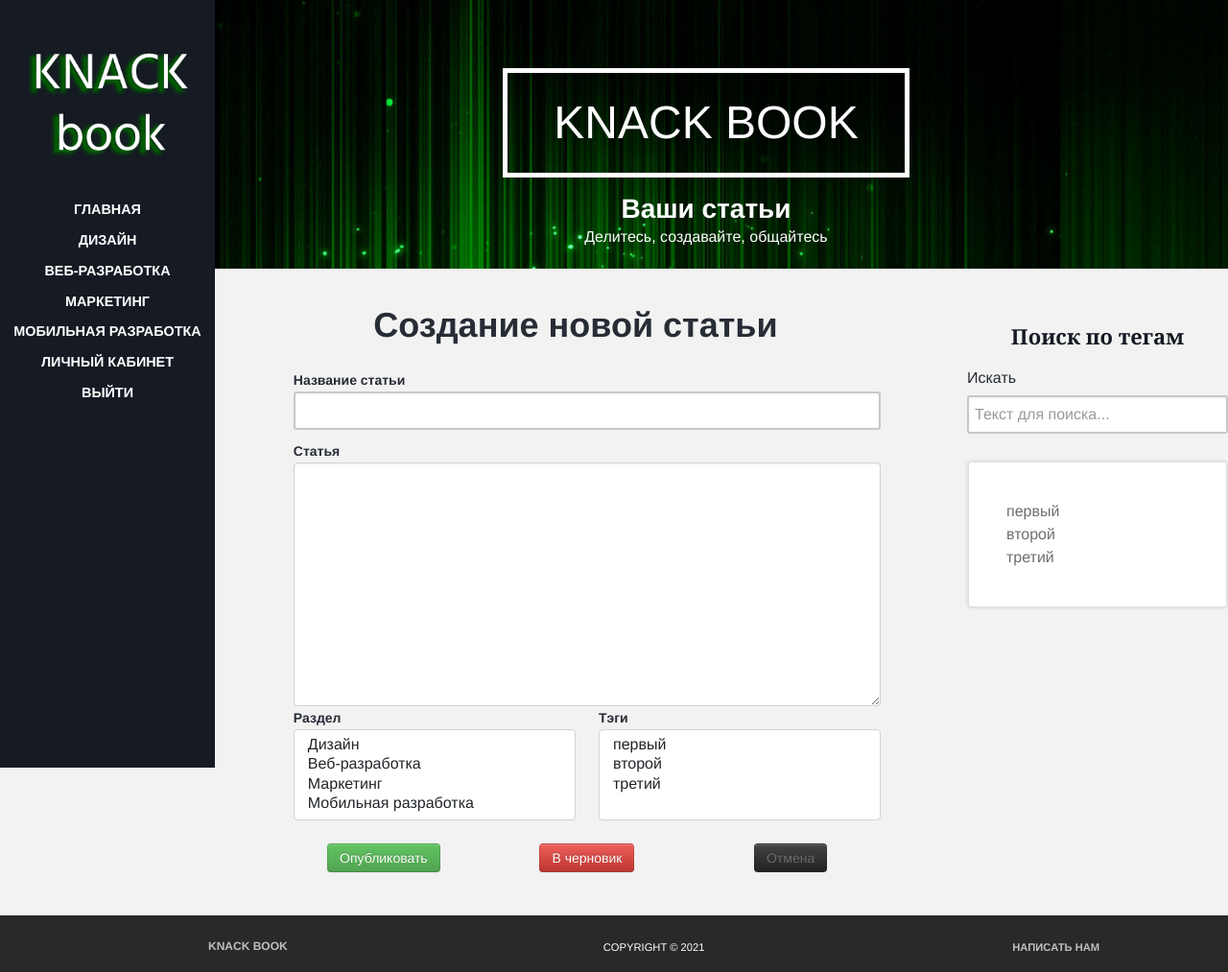
After one commit to alexvydrin/knackbook, a Django app: page /cabinet/new-article/ in a window 1280 px wide. The commit adds this page. Shown: the whole page at 96% size. Run offline with Django 3.2, Linux system fonts and the light colour scheme; a user stored in the database is signed in; data comes from the database, SQL or seed files in the repository.

Commit message:
Создание новой статьи

```diff
--- a/authapp/forms.py
+++ b/authapp/forms.py
@@ -20,6 +20,7 @@ class UserLoginForm(AuthenticationForm):
         super().__init__(*args, **kwargs)
         for field_name, field in self.fields.items():
             field.widget.attrs['class'] = 'form-control'
+            field.help_text = ''
 
 
 class UserRegisterForm(UserCreationForm):
--- /dev/null
+++ b/cabinetapp/forms.py
@@ -0,0 +1,16 @@
+from django.forms import ModelForm
+
+from mainapp.models import Article
+
+
+class NewArticleForm(ModelForm):
+    """Форма новой статьи"""
+
+    class Meta:
+        model = Article
+        fields = ('title', 'content', 'sections', 'tags')
+
+    def __init__(self, data=None, *args, **kwargs):
+        super().__init__(data=data, *args, **kwargs)
+        for field_name, field in self.fields.items():
+            field.widget.attrs['class'] = 'form-control'
--- a/cabinetapp/templates/cabinetapp/inc_menu.html
+++ b/cabinetapp/templates/cabinetapp/inc_menu.html
@@ -7,7 +7,7 @@
             <ul>
 
                 <li>
-                    <a href="{% url 'cabinet:cabinet' %}">
+                    <a href="{% url 'cabinet:new_article' %}">
                             <span class="">
                                 <span class="g-menu-item-title g-bold">Новая статья</span>
                             </span>
--- /dev/null
+++ b/cabinetapp/templates/cabinetapp/new_article.html
@@ -0,0 +1,71 @@
+{% extends 'mainapp/base.html' %}
+{% load static %}
+
+
+{% block content %}
+    <h1 class="center">Создание новой статьи</h1>
+    <div class="row">
+
+        <div class="col-1"></div>
+
+        <div class="col-10 g-bold">
+
+            <form action="{% url 'cabinet:new_article' %}" method="post">
+                {% csrf_token %}
+                <div class="row">
+
+                    <div class="col-12">
+                        <small>Название статьи</small>
+                        {{ form.title }}
+                    </div>
+
+                    <div class="col-12">
+                        <small>Статья</small>
+                        {{ form.content }}
+                    </div>
+
+                    <div class="col-6">
+                        <small>Раздел</small>
+                        {{ form.sections }}
+                    </div>
+
+                    <div class="col-6">
+                        <small>Тэги</small>
+                        {{ form.tags }}
+                    </div>
+
+                </div>
+
+
+
+
+                <div class="row">
+                    <div class="col-4 center">
+                        <button class="btn btn-success" type="submit"
+                                value="save" name="save">Опубликовать</button>
+                    </div>
+
+                    <div class="col-4 center">
+                        <button class="btn btn-danger" type="submit"
+                                value="draft" name="draft">В черновик</button>
+                    </div>
+
+                    <div class="col-4 center">
+                        <button class="btn btn-inverse">
+                            <a class="" href="{% url 'cabinet:cabinet' %}">
+                                Отмена
+                            </a>
+                        </button>
+                    </div>
+                </div>
+
+            </form>
+        </div>
+    </div>
+
+
+{% endblock %}
+
+{% block menu %}
+    {% include 'mainapp/inc_main_menu.html' %}
+{% endblock %}
--- a/cabinetapp/urls.py
+++ b/cabinetapp/urls.py
@@ -1,9 +1,10 @@
 from django.urls import path
 
-from .views import main
+from .views import main, new_article
 
 app_name = "cabinetapp"
 
 urlpatterns = [
     path('', main, name='cabinet'),
+    path('new-article/', new_article, name='new_article'),
 ]
--- a/cabinetapp/views.py
+++ b/cabinetapp/views.py
@@ -3,8 +3,24 @@ from django.shortcuts import render
 from django.urls import reverse
 
 from authapp.models import User
+from cabinetapp.forms import NewArticleForm
 from mainapp.models import Section, Article
 from tags.models import Tag
+
+
+def add_user_article(request, id_last_article):
+    """Добавления автора статьи"""
+    Article.objects.filter(id=id_last_article).update(user=request.user.id)
+
+
+def update_is_reviewing(request, id_last_article):
+    """Отправление статьи на модерацию"""
+    Article.objects.filter(id=id_last_article).update(is_reviewing=True)
+
+
+def update_is_published(request, id_last_article):
+    """Опубликовать статью. Удалить после создания модерации"""
+    Article.objects.filter(id=id_last_article).update(is_published=True)
 
 
 def main(request):
@@ -29,3 +45,33 @@ def main(request):
 
         return render(request, 'cabinetapp/cabinet.html', context)
     return HttpResponseRedirect(reverse('main:index'))
+
+
+def new_article(request):
+    """Создание новой статьи"""
+    if request.user.is_authenticated:
+        form = NewArticleForm(request.POST)
+        form.fields['tags'].required = False
+        if request.method == 'POST':
+            if form.is_valid():
+                form.save()
+                id_last_article = Article.objects.all().order_by('-id')[0].id
+                add_user_article(request, id_last_article)
+                if form.data.get('save'):
+                    update_is_reviewing(request, id_last_article)
+
+                """ !!! удалить после создания модерации !!! """
+                update_is_published(request, id_last_article)
+                """ !!! удалить после создания модерации !!! """
+
+                return HttpResponseRedirect(reverse('cabinet:cabinet'))
+
+        context = {
+            'title': 'личный кабинет',
+            'links_section_menu': Section.get_links_section_menu(),
+            'tags_menu': Tag.get_tags_menu(),
+            'articles': Article.get_articles_five(),
+            'form': form
+        }
+        return render(request, 'cabinetapp/new_article.html', context)
+    return HttpResponseRedirect(reverse('auth:login'))
--- a/mainapp/models.py
+++ b/mainapp/models.py
@@ -42,6 +42,7 @@ class Section(models.Model):
 
 class Article(models.Model):
     """Статья"""
+
     class Meta:
         ordering = ['-edited']
 
@@ -126,5 +127,6 @@ class Article(models.Model):
     @staticmethod
     def get_articles_five():
         """Пять самых свежих статей по дате создания"""
-        articles = Article.objects.all()[:5]
+        articles = Article.objects.all().filter(is_active=True,
+                                                is_published=True)[:5]
         return articles
```
Also changed, not shown: mainapp/views.py (+10 -5 lines), mainapp/migrations/0005_alter_article_user.py (added), mainapp/migrations/0006_alter_article_user.py (added), mainapp/migrations/0007_alter_article_user.py (added), mainapp/migrations/0008_alter_article_user.py (added).
